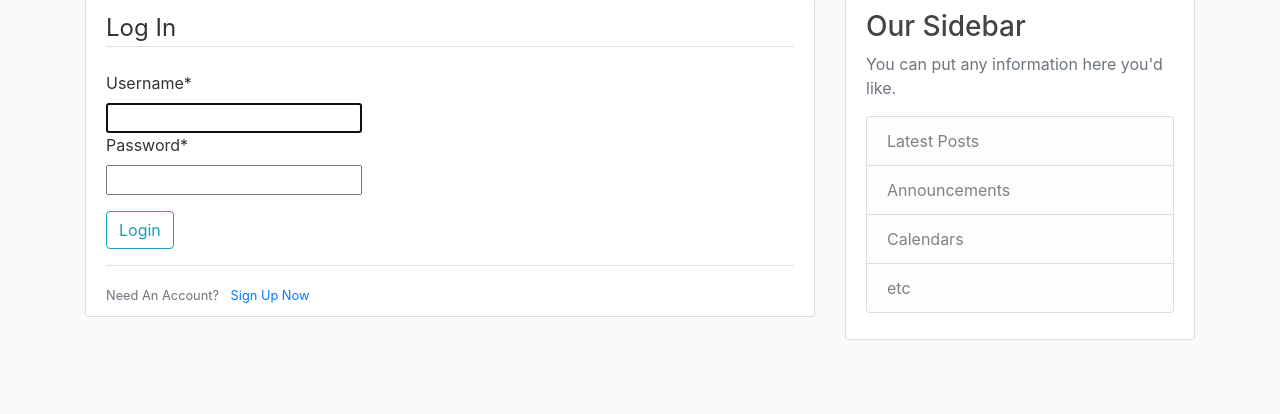
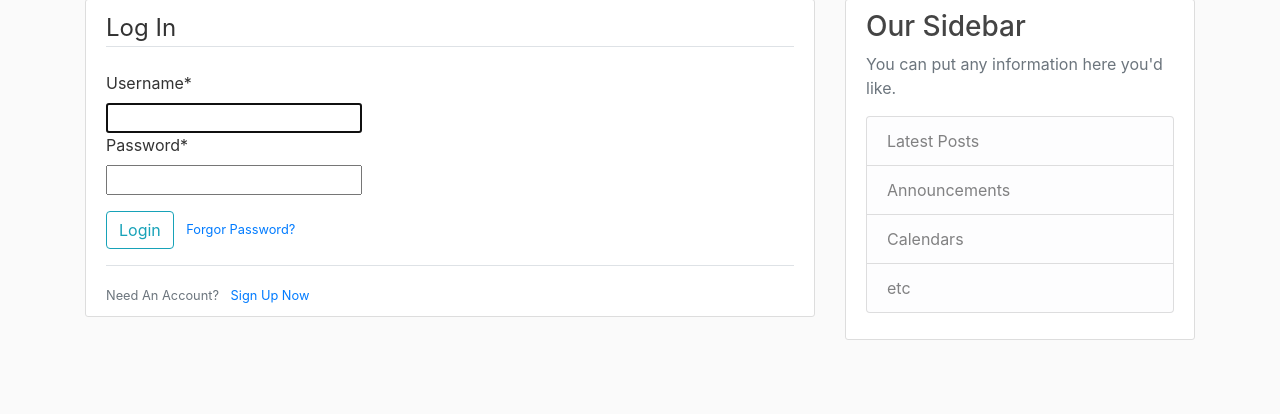
Before and after one commit to Bhupalrai/django_project, a Django app: page /login/ in a window 1280 px wide. Shown: the part 81-495 px from the top of the page. Run offline with Django 3.2, Linux system fonts and the light colour scheme; some libraries are stand-ins or nearby versions.

Commit message:
Add email reset feature
User can reset email.

```diff
--- a/django_project/urls.py
+++ b/django_project/urls.py
@@ -28,6 +28,20 @@ urlpatterns = [
     path('register/', user_views.register, name='register'),
     path('login/', auth_view.LoginView.as_view(template_name='users/login.html'), name='login'),
     path('logout/', auth_view.LogoutView.as_view(template_name='users/logout.html'), name='logout'),
+    path('password-reset/',
+          auth_view.PasswordResetView.as_view(template_name='users/password_reset.html'),
+          name='password_reset'),
+    path('password-reset/done/',
+          auth_view.PasswordResetDoneView.as_view(template_name='users/password_reset_done.html'),
+          name='password_reset_done'),
+    path('password-reset/confirm/<uidb64>/<token>/',
+          auth_view.PasswordResetConfirmView.as_view(template_name='users/password_reset_confirm.html'),
+          name='password_reset_confirm'),
+
+    path('password-reset-complete/',
+          auth_view.PasswordResetCompleteView.as_view(template_name='users/password_reset_complete.html'),
+          name='password_reset_complete'),
+
     path('profile/', user_views.profile, name='profile'),
 ]
 
--- a/users/templates/users/login.html
+++ b/users/templates/users/login.html
@@ -10,6 +10,9 @@
             </fieldset>
             <div class="form-group">
                 <button class="btn btn-outline-info" type="submit">Login</button>
+                <small class="text-muted ml-2">
+                    <a href="{% url 'password_reset' %}">Forgor Password?</a>
+                </small>
             </div>
         </form>
         <div class="border-top pt-3">
```
Also changed, not shown: django_project/settings.py (+7 -0 lines), db.sqlite3.
